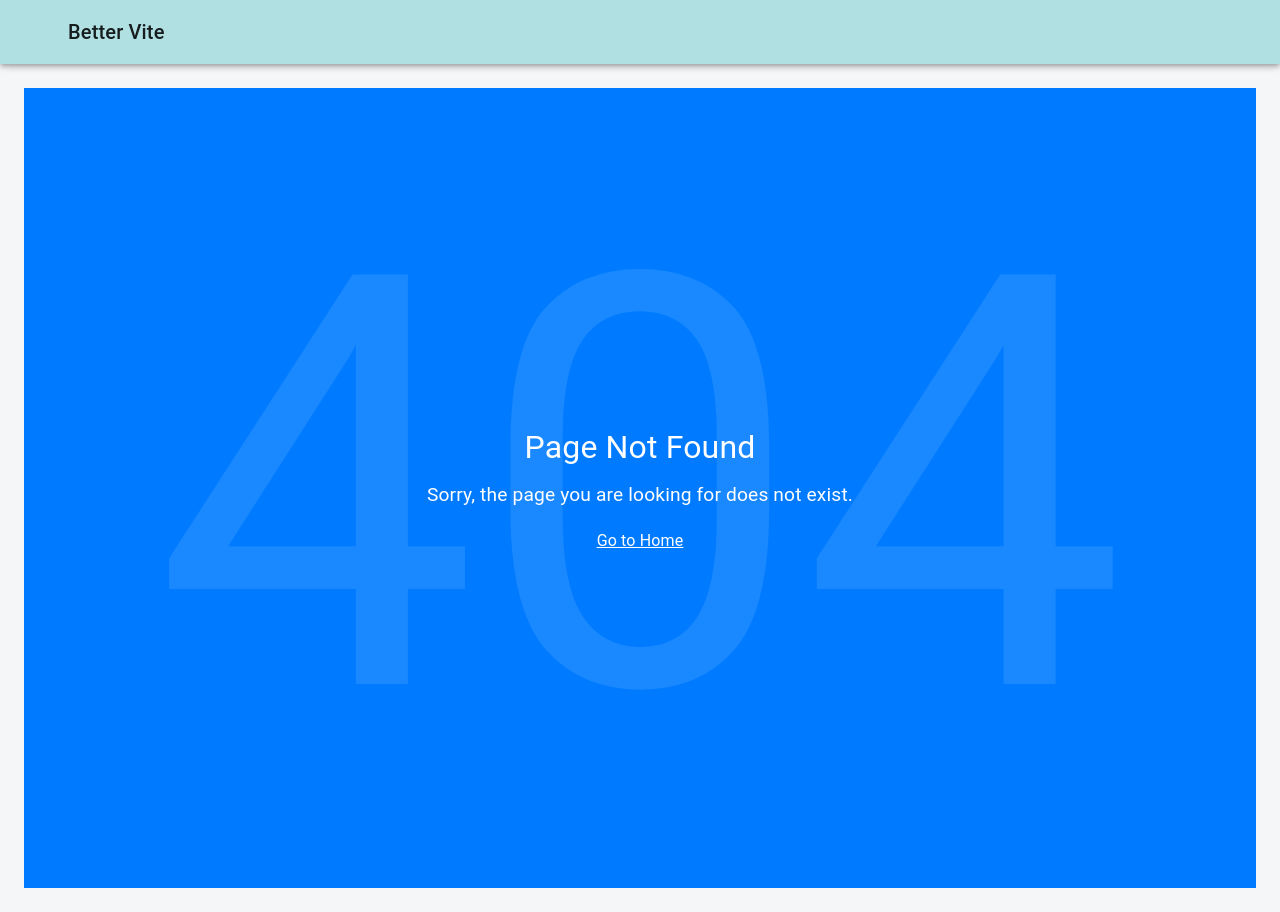
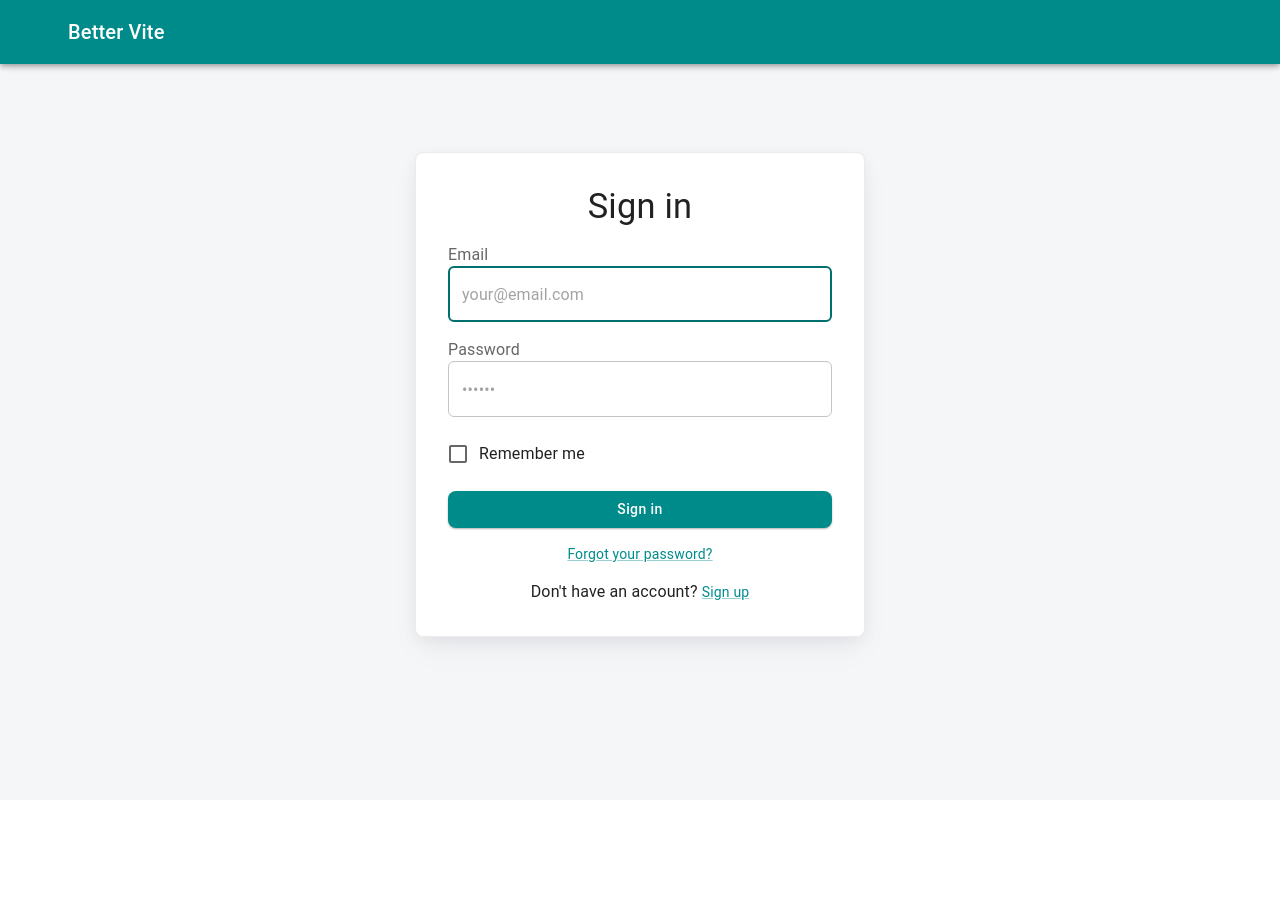
Before and after one commit to PinheiroReis/better-vite-material, a React (Vite) app: page /login in a window 1280 px wide. Before the commit this address had no page. After the commit the page ends 800 px from the top, so only its background shows below. Built offline with nearby package versions, Linux system fonts and the light colour scheme; some icons are missing.

Commit message:
add login page and task files: DER and schema.sql

```diff
--- a/src/config/navLinks.tsx
+++ b/src/config/navLinks.tsx
@@ -1,5 +1,5 @@
 import type { ReactNode } from 'react';
-import { Dashboard, Flare, Home } from '@mui/icons-material';
+import { Dashboard, Flare, Home, Login } from '@mui/icons-material';
 
 export interface NavLinkProps {
   text: string;
@@ -19,6 +19,11 @@ const navLink: NavLinkProps[] = [
     icon: <Dashboard />,
   },
   {
+    text: 'Login',
+    path: '/login',
+    icon: <Login />,
+  },
+  {
     text: 'Showcase',
     path: '/showcase',
     icon: <Flare />,
--- /dev/null
+++ b/src/pages/Login/components/ForgotPassword.tsx
@@ -0,0 +1,39 @@
+import Button from '@mui/material/Button';
+import Dialog from '@mui/material/Dialog';
+import DialogActions from '@mui/material/DialogActions';
+import DialogContent from '@mui/material/DialogContent';
+import DialogContentText from '@mui/material/DialogContentText';
+import DialogTitle from '@mui/material/DialogTitle';
+import TextField from '@mui/material/TextField';
+
+interface ForgotPasswordProps {
+  open: boolean;
+  handleClose: () => void;
+}
+
+export default function ForgotPassword({ open, handleClose }: ForgotPasswordProps) {
+  return (
+    <Dialog open={open} onClose={handleClose}>
+      <DialogTitle>Forgot Password</DialogTitle>
+      <DialogContent>
+        <DialogContentText>
+          To reset your password, please enter your email address here. We will send you a link to
+          reset your password.
+        </DialogContentText>
+        <TextField
+          autoFocus
+          margin="dense"
+          id="name"
+          label="Email Address"
+          type="email"
+          fullWidth
+          variant="standard"
+        />
+      </DialogContent>
+      <DialogActions>
+        <Button onClick={handleClose}>Cancel</Button>
+        <Button onClick={handleClose}>Reset Password</Button>
+      </DialogActions>
+    </Dialog>
+  );
+}
--- /dev/null
+++ b/src/pages/Login/index.tsx
@@ -0,0 +1,198 @@
+import * as React from 'react';
+import Box from '@mui/material/Box';
+import Button from '@mui/material/Button';
+import MuiCard from '@mui/material/Card';
+import Checkbox from '@mui/material/Checkbox';
+import CssBaseline from '@mui/material/CssBaseline';
+import FormControl from '@mui/material/FormControl';
+import FormControlLabel from '@mui/material/FormControlLabel';
+import FormLabel from '@mui/material/FormLabel';
+import Link from '@mui/material/Link';
+import Stack from '@mui/material/Stack';
+import { styled } from '@mui/material/styles';
+import TextField from '@mui/material/TextField';
+import Typography from '@mui/material/Typography';
+import { ThemeProvider } from '@/providers/ThemeProvider';
+import ForgotPassword from './components/ForgotPassword';
+
+const Card = styled(MuiCard)(({ theme }) => ({
+  display: 'flex',
+  flexDirection: 'column',
+  alignSelf: 'center',
+  width: '100%',
+  padding: theme.spacing(4),
+  gap: theme.spacing(2),
+  margin: 'auto',
+  [theme.breakpoints.up('sm')]: {
+    maxWidth: '450px',
+  },
+  boxShadow:
+    'hsla(220, 30%, 5%, 0.05) 0px 5px 15px 0px, hsla(220, 25%, 10%, 0.05) 0px 15px 35px -5px',
+}));
+
+const SignInContainer = styled(Stack)(({ theme }) => ({
+  height: '100%',
+  flex: 1,
+  width: '100%',
+  display: 'flex',
+  justifyContent: 'center',
+  alignItems: 'center',
+  position: 'relative',
+  padding: theme.spacing(2),
+  [theme.breakpoints.up('sm')]: {
+    padding: theme.spacing(4),
+  },
+  '&::before': {
+    content: '""',
+    display: 'block',
+    position: 'absolute',
+    zIndex: -1,
+    inset: 0,
+    backgroundImage: 'radial-gradient(ellipse at 50% 50%, hsl(210, 100%, 97%), hsl(0, 0%, 100%))',
+    backgroundRepeat: 'no-repeat',
+  },
+}));
+
+export default function SignIn() {
+  const [emailError, setEmailError] = React.useState(false);
+  const [emailErrorMessage, setEmailErrorMessage] = React.useState('');
+  const [passwordError, setPasswordError] = React.useState(false);
+  const [passwordErrorMessage, setPasswordErrorMessage] = React.useState('');
+  const [open, setOpen] = React.useState(false);
+
+  const handleClickOpen = () => {
+    setOpen(true);
+  };
+
+  const handleClose = () => {
+    setOpen(false);
+  };
+
+  const handleSubmit = (event: React.FormEvent<HTMLFormElement>) => {
+    if (emailError || passwordError) {
+      event.preventDefault();
+      return;
+    }
+    const data = new FormData(event.currentTarget);
+    console.log({
+      email: data.get('email'),
+      password: data.get('password'),
+    });
+  };
+
+  const validateInputs = () => {
+    const email = document.getElementById('email') as HTMLInputElement;
+    const password = document.getElementById('password') as HTMLInputElement;
+
+    let isValid = true;
+
+    if (!email.value || !/\S+@\S+\.\S+/.test(email.value)) {
+      setEmailError(true);
+      setEmailErrorMessage('Please enter a valid email address.');
+      isValid = false;
+    } else {
+      setEmailError(false);
+      setEmailErrorMessage('');
+    }
+
+    if (!password.value || password.value.length < 6) {
+      setPasswordError(true);
+      setPasswordErrorMessage('Password must be at least 6 characters long.');
+      isValid = false;
+    } else {
+      setPasswordError(false);
+      setPasswordErrorMessage('');
+    }
+
+    return isValid;
+  };
+
+  return (
+    <ThemeProvider>
+      <CssBaseline enableColorScheme />
+      <SignInContainer direction="column" justifyContent="space-between">
+        <Card variant="outlined">
+          <Typography
+            component="h1"
+            variant="h4"
+            sx={{ width: '100%', fontSize: 'clamp(2rem, 10vw, 2.15rem)' }}
+          >
+            Sign in
+          </Typography>
+          <Box
+            component="form"
+            onSubmit={handleSubmit}
+            noValidate
+            sx={{
+              display: 'flex',
+              flexDirection: 'column',
+              width: '100%',
+              gap: 2,
+            }}
+          >
+            <FormControl>
+              <FormLabel htmlFor="email">Email</FormLabel>
+              <TextField
+                error={emailError}
+                helperText={emailErrorMessage}
+                id="email"
+                type="email"
+                name="email"
+                placeholder="your@email.com"
+                autoComplete="email"
+                autoFocus
+                required
+                fullWidth
+                variant="outlined"
+                color={emailError ? 'error' : 'primary'}
+              />
+            </FormControl>
+            <FormControl>
+              <FormLabel htmlFor="password">Password</FormLabel>
+              <TextField
+                error={passwordError}
+                helperText={passwordErrorMessage}
+                name="password"
+                placeholder="••••••"
+                type="password"
+                id="password"
+                autoComplete="current-password"
+                required
+                fullWidth
+                variant="outlined"
+                color={passwordError ? 'error' : 'primary'}
+              />
+            </FormControl>
+            <FormControlLabel
+              control={<Checkbox value="remember" color="primary" />}
+              label="Remember me"
+            />
+            <ForgotPassword open={open} handleClose={handleClose} />
+            <Button type="submit" fullWidth variant="contained" onClick={validateInputs}>
+              Sign in
+            </Button>
+            <Link
+              component="button"
+              type="button"
+              onClick={handleClickOpen}
+              variant="body2"
+              sx={{ alignSelf: 'center' }}
+            >
+              Forgot your password?
+            </Link>
+          </Box>
+          <Typography sx={{ textAlign: 'center' }}>
+            Don&apos;t have an account?{' '}
+            <Link
+              href="/signup" // TODO: Define this route in src/router.tsx
+              variant="body2"
+              sx={{ alignSelf: 'center' }}
+            >
+              Sign up
+            </Link>
+          </Typography>
+        </Card>
+      </SignInContainer>
+    </ThemeProvider>
+  );
+}
--- a/src/router.tsx
+++ b/src/router.tsx
@@ -5,6 +5,7 @@ import DashboardPage from '@/pages/Dashboard/index.tsx';
 import NotFound from '@/pages/Errors/NotFound/index.tsx';
 import ServerError from '@/pages/Errors/ServerError/index.tsx';
 import PageHome from '@/pages/Home/index.tsx';
+import SignIn from '@/pages/Login';
 import Showcase from '@/pages/Showcase/index.tsx';
 
 export const router = createBrowserRouter([
@@ -16,6 +17,7 @@ export const router = createBrowserRouter([
       { index: true, element: <PageHome /> },
       { path: 'dashboard', element: <DashboardPage /> },
       { path: 'showcase', element: <Showcase /> },
+      { path: 'login', element: <SignIn /> },
       { path: 'error', element: <ThrowError /> },
       { path: '*', element: <NotFound /> },
     ],
--- a/src/styles/theme.ts
+++ b/src/styles/theme.ts
@@ -9,7 +9,7 @@ const pastelColors = {
   orange: '#ffd180',
   purple: '#b39ddb',
   pink: '#f48fb1',
-  cyan: '#b1e0e2',
+  cyan: '#008B8B',
 };
 
 const pastelDark: Record<keyof typeof pastelColors, string> = Object.fromEntries(
```
Also changed, not shown: 3 other files (tests, documents, lock files or other folders).
